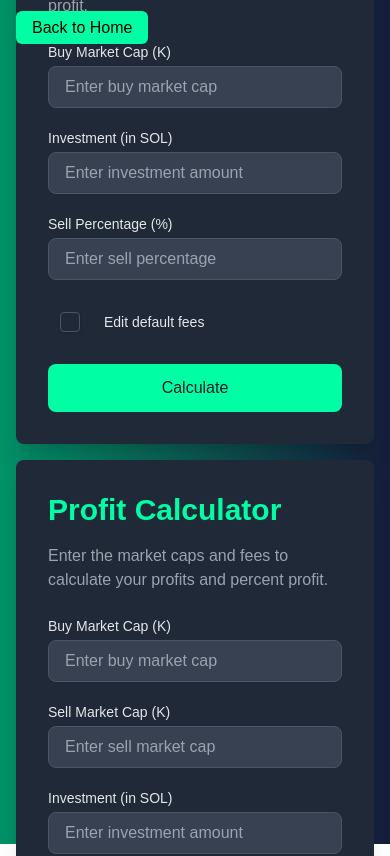
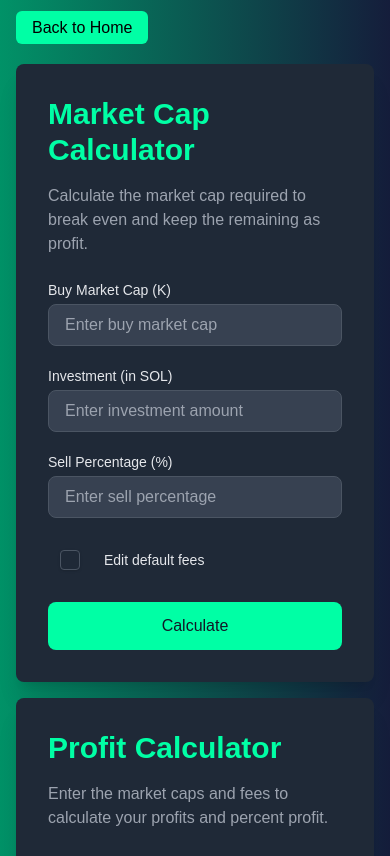
Before and after one commit to RoyalGr4pe/quantitytrade, a Next.js app: page /calculators in a window 390 px wide. Shown: the top 856 px of the page. Built offline with nearby package versions, Linux system fonts and the light colour scheme; no server answers.

Commit message:
fix ui for scaling

```diff
--- a/src/app/calculators/components/MarketCapProfits.tsx
+++ b/src/app/calculators/components/MarketCapProfits.tsx
@@ -103,7 +103,7 @@ const MarketCapProfits = () => {
 	};
 
 	return (
-		<div className="w-full max-w-lg bg-gray-800 text-gray-200 shadow-xl rounded-lg p-8">
+		<div className="h-full w-full max-w-lg bg-gray-800 text-gray-200 shadow-xl rounded-lg p-8">
 			<h1 className="text-3xl font-bold text-neonGreen mb-4">Profit Calculator</h1>
 			<p className="text-gray-400 mb-6">
 				Enter the market caps and fees to calculate your profits and percent profit.
--- a/src/app/calculators/components/MarketCapToBreak.tsx
+++ b/src/app/calculators/components/MarketCapToBreak.tsx
@@ -71,7 +71,7 @@ const MarketCapToBreak = () => {
 	};
 
 	return (
-		<div className="w-full max-w-lg bg-gray-800 text-gray-200 shadow-xl rounded-lg p-8">
+		<div className="h-full w-full max-w-lg bg-gray-800 text-gray-200 shadow-xl rounded-lg p-8">
 			<h1 className="text-3xl font-bold text-neonGreen mb-4">Market Cap Calculator</h1>
 			<p className="text-gray-400 mb-6">
 				Calculate the market cap required to break even and keep the remaining as profit.
--- a/src/app/calculators/page.tsx
+++ b/src/app/calculators/page.tsx
@@ -12,10 +12,12 @@ export const metadata: Metadata = {
 
 const page = () => {
   return (
-    <div className="h-screen flex lg:flex-row flex-col justify-center items-center p-4 gap-4">
+    <div className="h-full flex justify-center items-center px-4 py-16 overflow-y-auto">
       {/* The calculators */}
-      <MarketCapToBreak />
-      <MarketCapProfits />
+	  <div className='flex lg:flex-row flex-col gap-4'>
+		<MarketCapToBreak />
+		<MarketCapProfits />
+	  </div>
 
       {/* Link back to the root */}
       <div className="absolute top-4 left-4">
--- a/src/app/page.tsx
+++ b/src/app/page.tsx
@@ -2,7 +2,7 @@ import Link from "next/link";
 
 export default function Home() {
 	return (
-		<div className="flex items-center justify-center h-screen">
+		<div className="flex items-center justify-center min-h-screen p-4">
 			<div className="text-center text-white p-8 rounded-lg shadow-lg bg-opacity-75 bg-darkBlue">
 				<h1 className="text-4xl font-bold mb-4">Welcome to Our Tools</h1>
 				<p className="text-xl mb-6">Access a variety of calculators to help you with your trading and investments.</p>
```
